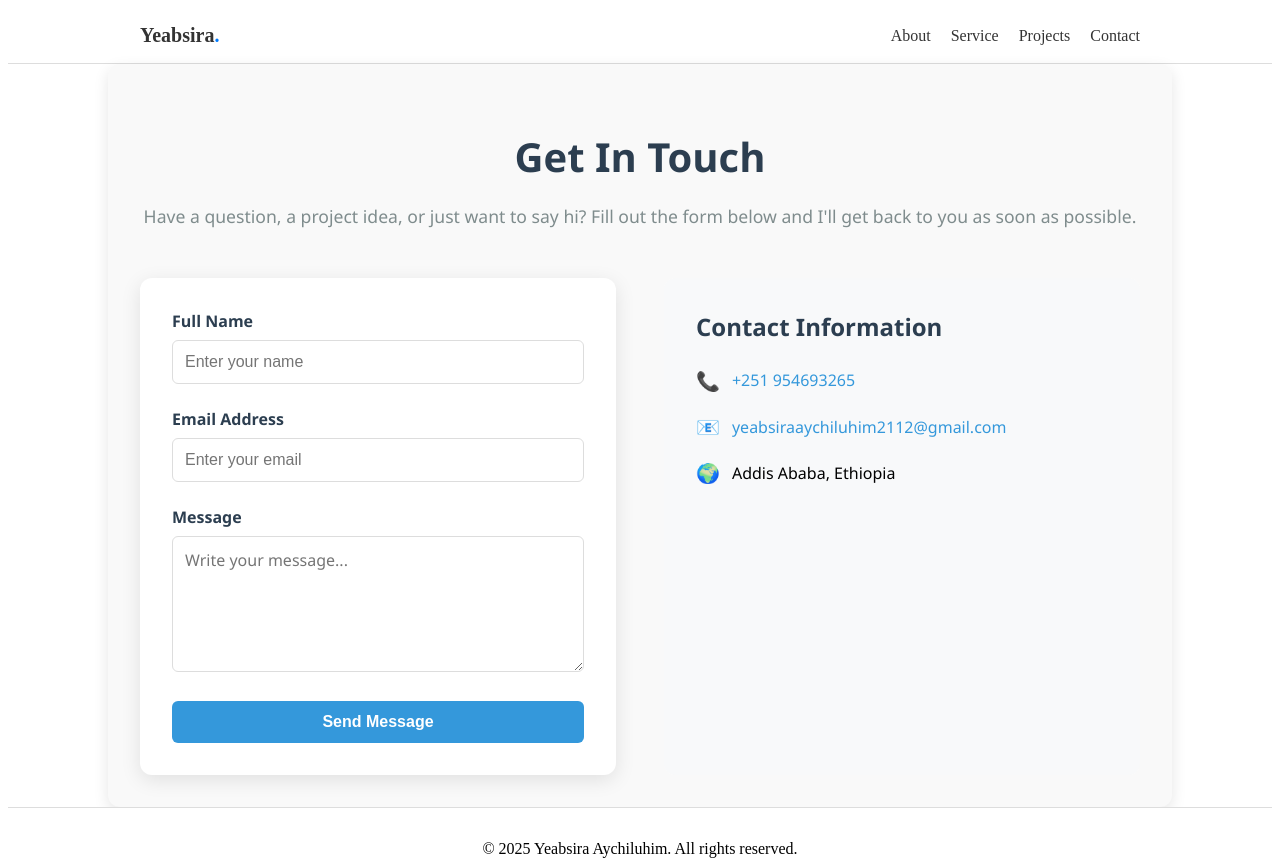
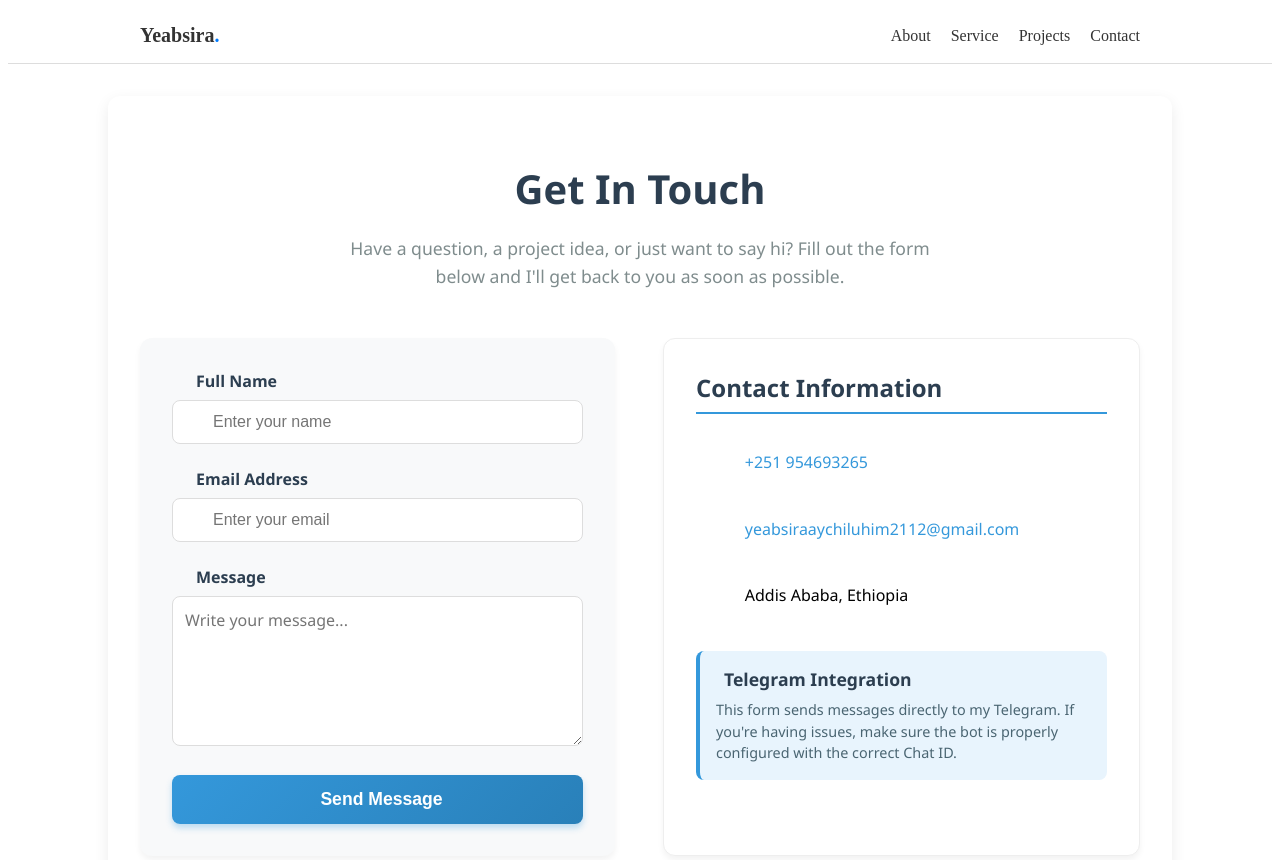
Before and after one commit to yeab2112/My-Portfolio, a React (Vite) app: page /contact in a window 1280 px wide. Shown: the top 860 px of the page. Built offline with nearby package versions, Linux system fonts and the light colour scheme.

Commit message:
FOR THE  contact bage cel

```diff
--- a/src/Pages/Contact.jsx
+++ b/src/Pages/Contact.jsx
@@ -36,7 +36,6 @@ export default function Contact() {
         body: JSON.stringify({
           chat_id: CHAT_ID,
           text: text,
-          parse_mode: "HTML"
         }),
       });
 
@@ -68,21 +67,30 @@ export default function Contact() {
       {/* Status Messages */}
       {submitStatus === "success" && (
         <div style={styles.successMessage}>
-          ✅ Message sent successfully! I'll get back to you soon.
+          <i className="fas fa-check-circle" style={styles.icon}></i>
+          Message sent successfully! I'll get back to you soon.
         </div>
       )}
 
       {submitStatus === "error" && (
         <div style={styles.errorMessage}>
-          ❌ Failed to send message. Please try again or contact me directly.
+          <i className="fas fa-exclamation-circle" style={styles.icon}></i>
+          Failed to send message. Please try again or contact me directly.
           {errorDetails && <div style={styles.errorDetails}>Error: {errorDetails}</div>}
           <div style={styles.troubleshoot}>
-            <p><strong>Troubleshooting tips:</strong></p>
-            <ul>
-              <li>Ensure the Telegram bot is properly configured</li>
+            <p style={styles.troubleshootTitle}><strong>Troubleshooting tips:</strong></p>
+            <ul style={styles.troubleshootList}>
+              <li>Make sure you've started a chat with the bot on Telegram</li>
               <li>Verify the chat ID is correct</li>
               <li>Check that the bot has permission to send messages</li>
+              <li>Ensure your bot token is valid</li>
             </ul>
+            <p style={styles.alternativeContact}>
+              Alternatively, you can contact me directly at{" "}
+              <a href="mailto:yeabsiraaychiluhim2112@gmail.com" style={styles.link}>
+                yeabsiraaychiluhim2112@gmail.com
+              </a>
+            </p>
           </div>
         </div>
       )}
@@ -91,7 +99,10 @@ export default function Contact() {
         {/* Contact Form */}
         <form style={styles.form} onSubmit={handleSubmit}>
           <div style={styles.formGroup}>
-            <label htmlFor="name" style={styles.label}>Full Name</label>
+            <label htmlFor="name" style={styles.label}>
+              <i className="fas fa-user" style={styles.inputIcon}></i>
+              Full Name
+            </label>
             <input
               type="text"
               id="name"
@@ -105,7 +116,10 @@ export default function Contact() {
           </div>
 
           <div style={styles.formGroup}>
-            <label htmlFor="email" style={styles.label}>Email Address</label>
+            <label htmlFor="email" style={styles.label}>
+              <i className="fas fa-envelope" style={styles.inputIcon}></i>
+              Email Address
+            </label>
             <input
               type="email"
               id="email"
@@ -119,7 +133,10 @@ export default function Contact() {
           </div>
 
           <div style={styles.formGroup}>
-            <label htmlFor="message" style={styles.label}>Message</label>
+            <label htmlFor="message" style={styles.label}>
+              <i className="fas fa-comment" style={styles.inputIcon}></i>
+              Message
+            </label>
             <textarea
               id="message"
               rows="5"
@@ -137,7 +154,17 @@ export default function Contact() {
             style={isSubmitting ? {...styles.button, ...styles.buttonSubmitting} : styles.button}
             disabled={isSubmitting}
           >
-            {isSubmitting ? "Sending..." : "Send Message"}
+            {isSubmitting ? (
+              <>
+                <i className="fas fa-spinner fa-spin" style={styles.buttonIcon}></i>
+                Sending...
+              </>
+            ) : (
+              <>
+                <i className="fas fa-paper-plane" style={styles.buttonIcon}></i>
+                Send Message
+              </>
+            )}
           </button>
         </form>
 
@@ -145,18 +172,35 @@ export default function Contact() {
         <div style={styles.contactInfo}>
           <h3 style={styles.infoTitle}>Contact Information</h3>
           <div style={styles.contactItem}>
-            <span style={styles.icon}>📞</span>
-            <a href="tel:+251954693265" style={styles.link}>+251 954693265</a>
+            <span style={styles.contactIcon}>
+              <i className="fas fa-phone"></i>
+            </span>
+            <a href="tel:+251954693265" style={styles.contactLink}>+251 954693265</a>
           </div>
           <div style={styles.contactItem}>
-            <span style={styles.icon}>📧</span>
-            <a href="mailto:yeabsiraaychiluhim2112@gmail.com" style={styles.link}>
+            <span style={styles.contactIcon}>
+              <i className="fas fa-envelope"></i>
+            </span>
+            <a href="mailto:yeabsiraaychiluhim2112@gmail.com" style={styles.contactLink}>
               yeabsiraaychiluhim2112@gmail.com
             </a>
           </div>
           <div style={styles.contactItem}>
-            <span style={styles.icon}>🌍</span>
+            <span style={styles.contactIcon}>
+              <i className="fas fa-map-marker-alt"></i>
+            </span>
             <span>Addis Ababa, Ethiopia</span>
+          </div>
+
+          <div style={styles.telegramInfo}>
+            <h4 style={styles.telegramTitle}>
+              <i className="fab fa-telegram" style={styles.telegramIcon}></i>
+              Telegram Integration
+            </h4>
+            <p style={styles.telegramText}>
+              This form sends messages directly to my Telegram. If you're having issues,
+              make sure the bot is properly configured with the correct Chat ID.
+            </p>
           </div>
         </div>
       </div>
@@ -167,18 +211,19 @@ export default function Contact() {
 const styles = {
   container: {
     maxWidth: "1000px",
-    margin: "0 auto",
+    margin: "2rem auto",
     padding: "2rem",
     fontFamily: "'Segoe UI', Tahoma, Geneva, Verdana, sans-serif",
-    backgroundColor: "#f9f9f9",
+    backgroundColor: "#fff",
     borderRadius: "12px",
-    boxShadow: "0 5px 15px rgba(0, 0, 0, 0.1)",
+    boxShadow: "0 5px 15px rgba(0, 0, 0, 0.08)",
   },
   title: {
     textAlign: "center",
     fontSize: "2.5rem",
     marginBottom: "1rem",
     color: "#2c3e50",
+    fontWeight: "700",
   },
   subtitle: {
     textAlign: "center",
@@ -186,6 +231,9 @@ const styles = {
     color: "#7f8c8d",
     marginBottom: "3rem",
     lineHeight: "1.6",
+    maxWidth: "600px",
+    marginLeft: "auto",
+    marginRight: "auto",
   },
   content: {
     display: "flex",
@@ -195,95 +243,126 @@ const styles = {
   form: {
     flex: 1,
     minWidth: "300px",
-    background: "#fff",
+    background: "#f8f9fa",
     padding: "2rem",
     borderRadius: "12px",
-    boxShadow: "0 5px 20px rgba(0, 0, 0, 0.1)",
+    boxShadow: "0 4px 6px rgba(0, 0, 0, 0.05)",
   },
   formGroup: {
     marginBottom: "1.5rem",
   },
   label: {
-    display: "block",
+    display: "flex",
+    alignItems: "center",
     marginBottom: "0.5rem",
     fontWeight: "600",
     color: "#2c3e50",
+    fontSize: "1rem",
+  },
+  inputIcon: {
+    marginRight: "0.5rem",
+    color: "#3498db",
+    width: "16px",
   },
   input: {
     width: "100%",
-    padding: "12px",
+    padding: "12px 12px 12px 40px",
     border: "1px solid #ddd",
-    borderRadius: "6px",
+    borderRadius: "8px",
     fontSize: "1rem",
-    transition: "border-color 0.3s",
+    transition: "all 0.3s",
     boxSizing: "border-box",
+    background: "#fff",
   },
   textarea: {
     width: "100%",
     padding: "12px",
     border: "1px solid #ddd",
-    borderRadius: "6px",
+    borderRadius: "8px",
     fontSize: "1rem",
-    transition: "border-color 0.3s",
+    transition: "all 0.3s",
     boxSizing: "border-box",
     fontFamily: "inherit",
+    minHeight: "150px",
+    background: "#fff",
   },
   button: {
-    display: "block",
+    display: "flex",
+    alignItems: "center",
+    justifyContent: "center",
     width: "100%",
-    padding: "12px 24px",
-    background: "#3498db",
+    padding: "14px 24px",
+    background: "linear-gradient(135deg, #3498db 0%, #2980b9 100%)",
     color: "white",
     border: "none",
-    borderRadius: "6px",
-    fontSize: "1rem",
+    borderRadius: "8px",
+    fontSize: "1.1rem",
     fontWeight: "600",
     cursor: "pointer",
     transition: "all 0.3s",
+    boxShadow: "0 4px 6px rgba(52, 152, 219, 0.3)",
   },
   buttonSubmitting: {
-    background: "#2980b9",
+    background: "linear-gradient(135deg, #2980b9 0%, #256a9e 100%)",
     cursor: "not-allowed",
+  },
+  buttonIcon: {
+    marginRight: "0.5rem",
   },
   contactInfo: {
     flex: 1,
     minWidth: "250px",
-    background: "#f8f9fa",
+    background: "#fff",
     padding: "2rem",
     borderRadius: "12px",
+    boxShadow: "0 4px 6px rgba(0, 0, 0, 0.05)",
+    border: "1px solid #eee",
   },
   infoTitle: {
     marginTop: 0,
     marginBottom: "1.5rem",
     color: "#2c3e50",
     fontSize: "1.5rem",
+    fontWeight: "600",
+    paddingBottom: "0.5rem",
+    borderBottom: "2px solid #3498db",
   },
   contactItem: {
     display: "flex",
     alignItems: "center",
     marginBottom: "1.2rem",
+    padding: "0.8rem",
+    borderRadius: "8px",
+    transition: "background 0.3s",
   },
-  icon: {
+  contactIcon: {
     marginRight: "12px",
     fontSize: "1.2rem",
+    color: "#3498db",
+    width: "24px",
+    textAlign: "center",
   },
-  link: {
+  contactLink: {
     color: "#3498db",
     textDecoration: "none",
+    transition: "color 0.3s",
   },
   successMessage: {
-    padding: "12px 16px",
-    borderRadius: "6px",
+    padding: "16px",
+    borderRadius: "8px",
     marginBottom: "1.5rem",
     textAlign: "center",
     fontWeight: "500",
     backgroundColor: "#d4edda",
     color: "#155724",
     border: "1px solid #c3e6cb",
+    display: "flex",
+    alignItems: "center",
+    justifyContent: "center",
   },
   errorMessage: {
-    padding: "12px 16px",
-    borderRadius: "6px",
+    padding: "16px",
+    borderRadius: "8px",
     marginBottom: "1.5rem",
     textAlign: "center",
     fontWeight: "500",
@@ -291,14 +370,64 @@ const styles = {
     color: "#721c24",
     border: "1px solid #f5c6cb",
   },
+  icon: {
+    marginRight: "0.5rem",
+  },
   errorDetails: {
-    marginTop: "8px",
+    marginTop: "10px",
     fontSize: "0.9rem",
     fontFamily: "monospace",
+    padding: "8px",
+    backgroundColor: "rgba(0, 0, 0, 0.05)",
+    borderRadius: "4px",
   },
   troubleshoot: {
-    marginTop: "12px",
+    marginTop: "15px",
     textAlign: "left",
     fontSize: "0.9rem",
   },
+  troubleshootTitle: {
+    marginBottom: "0.5rem",
+    fontWeight: "600",
+  },
+  troubleshootList: {
+    paddingLeft: "1.5rem",
+    marginBottom: "1rem",
+  },
+  alternativeContact: {
+    marginTop: "1rem",
+    paddingTop: "1rem",
+    borderTop: "1px solid rgba(0, 0, 0, 0.1)",
+  },
+  link: {
+    color: "#3498db",
+    textDecoration: "none",
+    fontWeight: "600",
+  },
+  telegramInfo: {
+    marginTop: "2rem",
+    padding: "1rem",
+    backgroundColor: "#e8f4fd",
+    borderRadius: "8px",
+    borderLeft: "4px solid #3498db",
+  },
+  telegramTitle: {
+    display: "flex",
+    alignItems: "center",
+    marginTop: 0,
+    marginBottom: "0.5rem",
+    color: "#2c3e50",
+    fontSize: "1.1rem",
+  },
+  telegramIcon: {
+    marginRight: "0.5rem",
+    color: "#3498db",
+    fontSize: "1.2rem",
+  },
+  telegramText: {
+    margin: 0,
+    fontSize: "0.9rem",
+    lineHeight: "1.5",
+    color: "#4a6572",
+  },
 };
```
